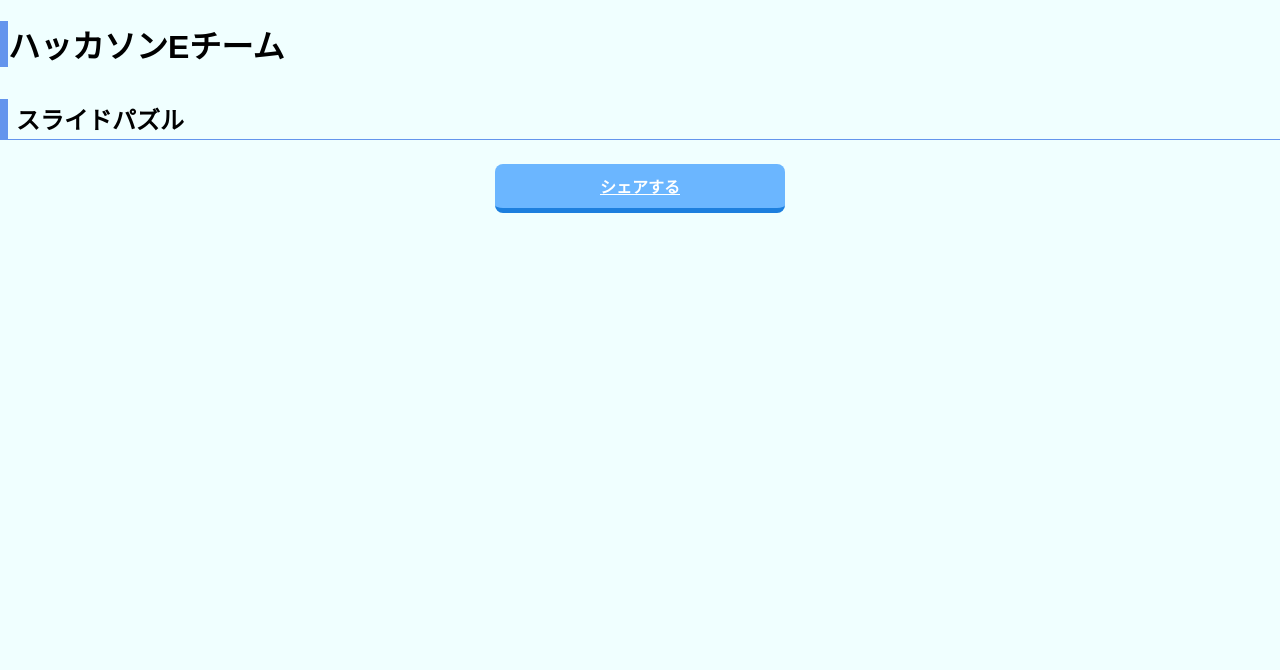
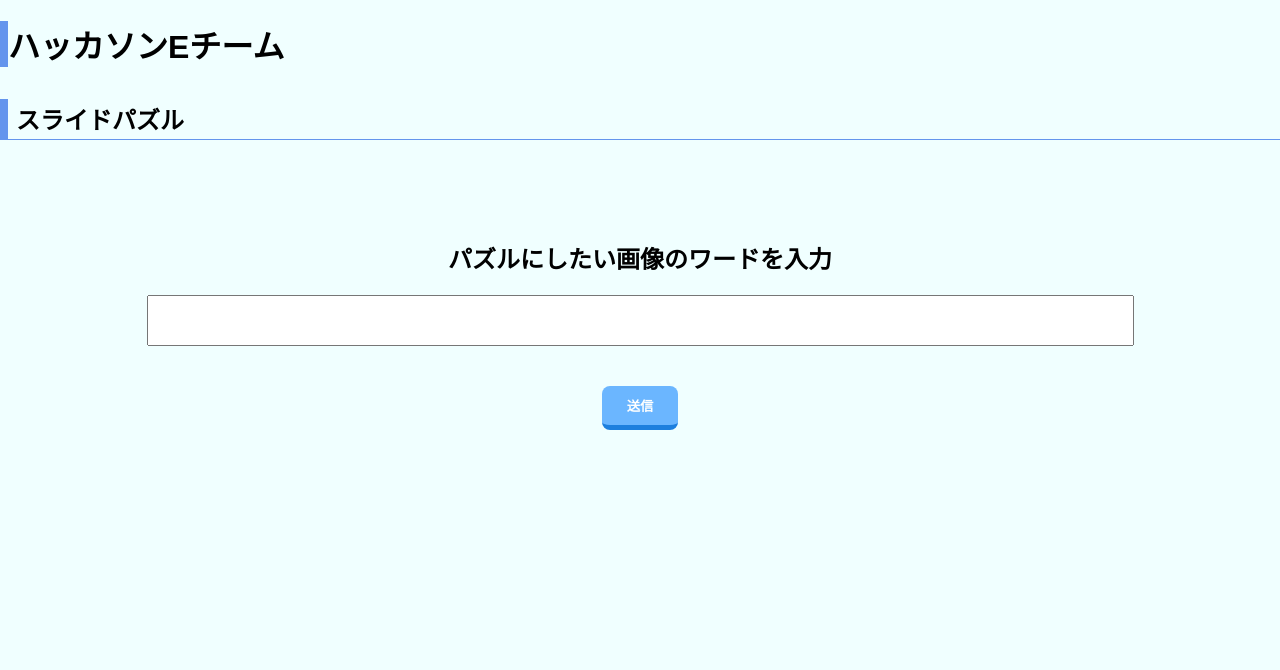
Before and after one commit to masa002/pj_2023_hackathon_e_team, a PHP site: page / in a window 1280 px wide. Shown: the top 670 px of the page. Run offline with PHP 8.4, Linux system fonts and the light colour scheme.

Commit message:
index.phpの修正と追記

```diff
--- a/index.php
+++ b/index.php
@@ -47,6 +47,26 @@
     		border-bottom: solid 2px #1d7fde;
     		transform: translateY(3px);
 		}
+		.button_solid004 input{
+			border: none;
+			position: relative;
+    		display: flex;
+    		justify-content: space-around;
+    		align-items: center;
+    		margin: 0 auto;
+    		max-width: 240px;
+    		padding: 10px 25px;
+    		color: #FFF;
+    		transition: 0.3s ease-in-out;
+    		font-weight: 600;
+    		background: #6bb6ff;
+    		border-radius: 8px;
+    		border-bottom: solid 5px #1d7fde;
+		}
+		.button_solid004 input:hover{
+			border-bottom: solid 2px #1d7fde;
+    		transform: translateY(3px);
+		}
 		.footer1{
 			background-color:#6495ed;
 			height:50px;
@@ -57,17 +77,46 @@
 		.p1{
 			text-align:center;
 		}
+		.word{
+			display: block;
+			text-align: center;
+			margin-top: 100px;
+			margin-bottom: 40px;
+		}
+		.word input{
+			font-size:40px;
+		}
+
     </style>
         <h1>ハッカソンEチーム</h1>
 		<h2 class="head2 marginB3">スライドパズル</h2>
 </head>
+<?php
+	if(isset($_POST['puzzlename'])){
+?>
 <body>
 	<div>
 	</div>
 	<div class="button_solid004">
   		<a href="#">シェアする</a>
 	</div>
-	<footer class="footer1">
+<?php
+	}else{
+?>
+<body>
+	<div class="word">
+		<h2>パズルにしたい画像のワードを入力</h2>
+		<form action="index.php"method="post">
+		<input type="text" size="40"name="puzzlename">
+	</div>
+	<div class="button_solid004">
+  		<input type="submit" value="送信">
+	</div>
+	</form>
+<?php
+	}
+?>
+<footer class="footer1">
 		<p class="p1">© 2023 hackathon_e_team</p>
 	</footer>
 </body>
```
